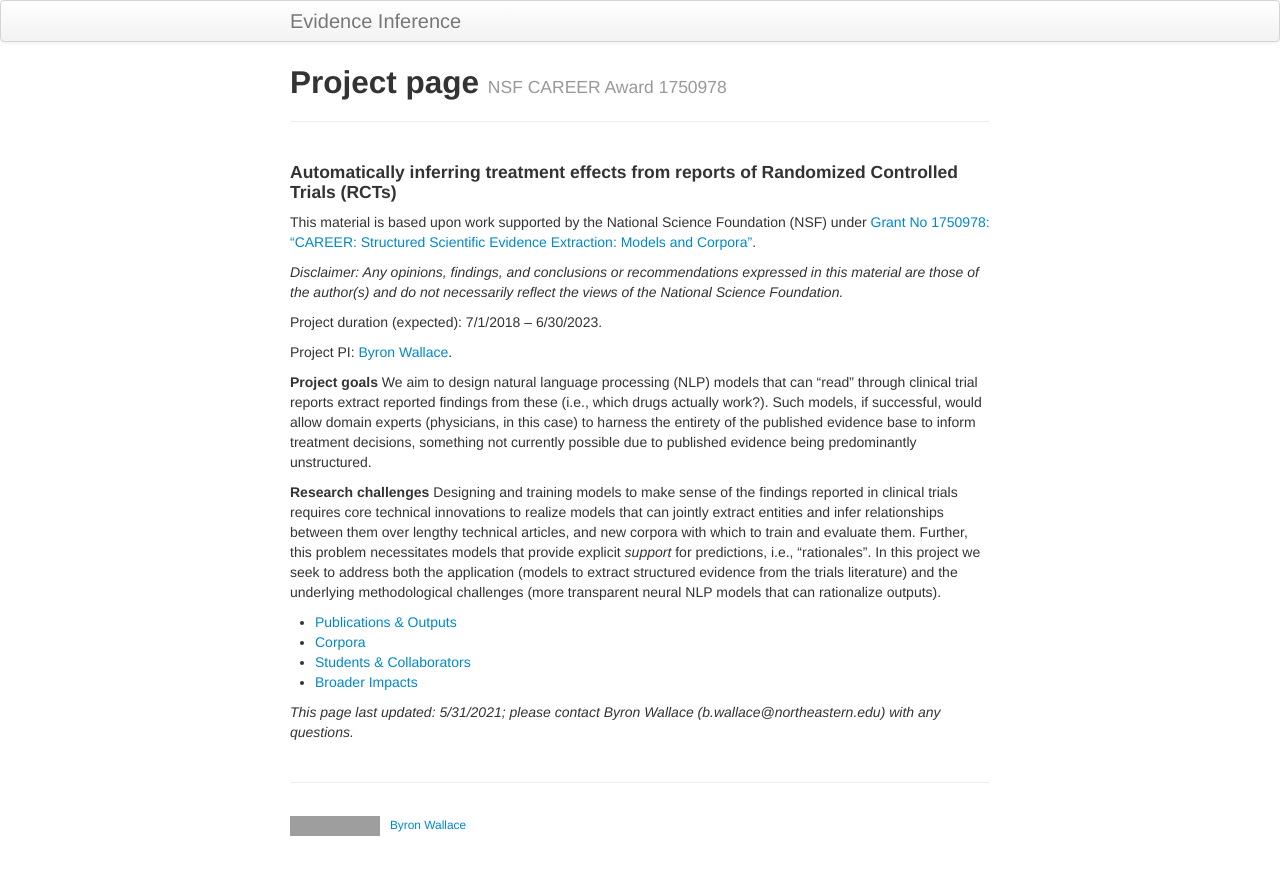
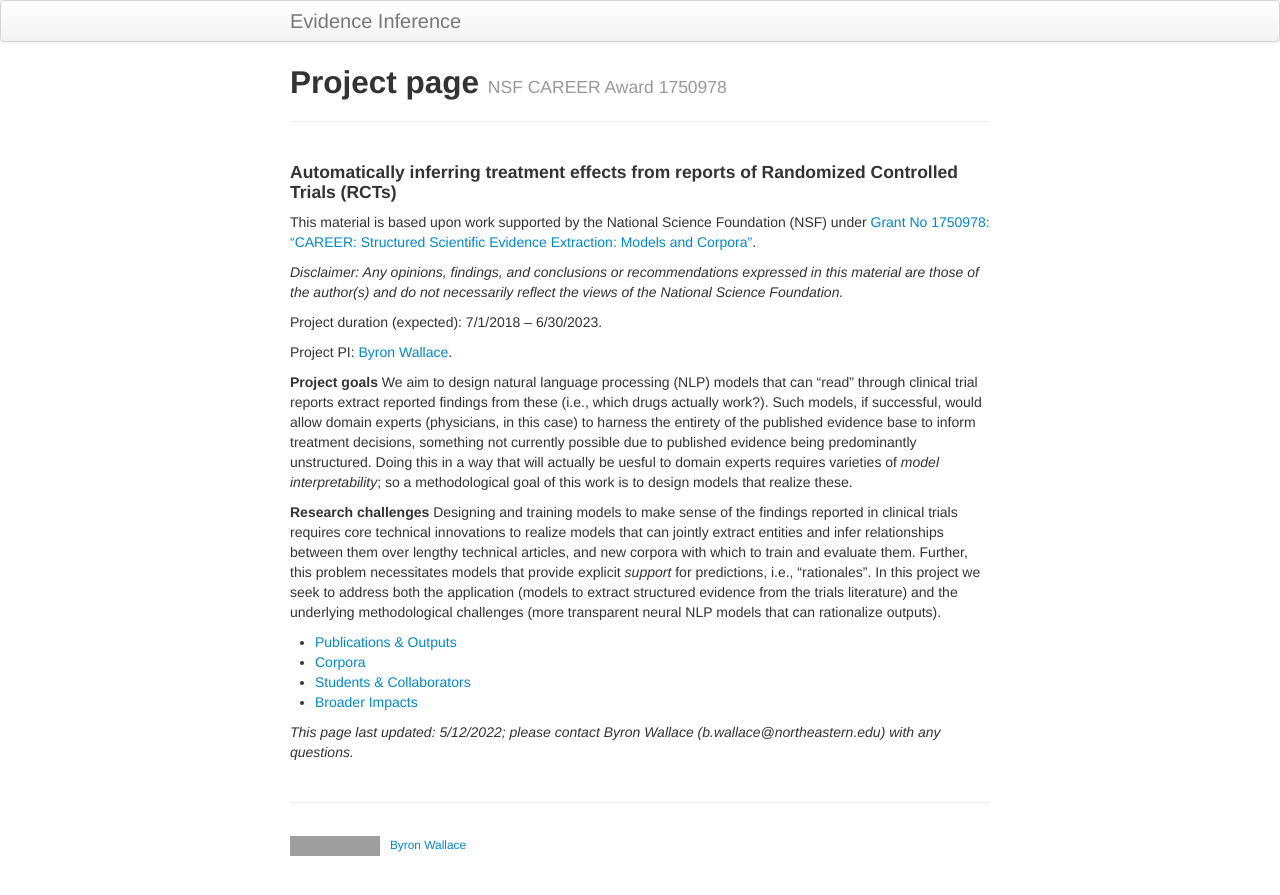
Before and after one commit to bwallace/evidence_inference, a Jekyll site: the page built from index.md, in a window 1280 px wide. Shown: the top 895 px of the page. Built offline with Jekyll 4.4.1, drawn with Linux system fonts in a browser that asks for light colours; grey boxes are pictures that could not be loaded.

Commit message:
Update index.md

```diff
--- a/index.md
+++ b/index.md
@@ -15,7 +15,7 @@ Project duration (expected): 7/1/2018 -- 6/30/2023.
 
 Project PI: [Byron Wallace](http://www.byronwallace.com).
 
-**Project goals** We aim to design natural language processing (NLP) models that can "read" through clinical trial reports extract reported findings from these (i.e., which drugs actually work?). Such models, if successful, would allow domain experts (physicians, in this case) to harness the entirety of the published evidence base to inform treatment decisions, something not currently possible due to published evidence being predominantly unstructured.
+**Project goals** We aim to design natural language processing (NLP) models that can "read" through clinical trial reports extract reported findings from these (i.e., which drugs actually work?). Such models, if successful, would allow domain experts (physicians, in this case) to harness the entirety of the published evidence base to inform treatment decisions, something not currently possible due to published evidence being predominantly unstructured. Doing this in a way that will actually be uesful to domain experts requires varieties of *model interpretability*; so a methodological goal of this work is to design models that realize these.
 
 **Research challenges** Designing and training models to make sense of the findings reported in clinical trials requires core technical innovations to realize models that can jointly extract entities and infer relationships between them over lengthy technical articles, and new corpora with which to train and evaluate them. Further, this problem necessitates models that provide explicit *support* for predictions, i.e., "rationales". In this project we seek to address both the application (models to extract structured evidence from the trials literature) and the underlying methodological challenges (more transparent neural NLP models that can rationalize outputs).
 
@@ -26,4 +26,4 @@ Project PI: [Byron Wallace](http://www.byronwallace.com).
 - [Broader Impacts](pages/broader_impacts.html)
 
 
-*This page last updated: 5/31/2021; please contact Byron Wallace (b.wallace@northeastern.edu) with any questions.*
+*This page last updated: 5/12/2022; please contact Byron Wallace (b.wallace@northeastern.edu) with any questions.*
```
